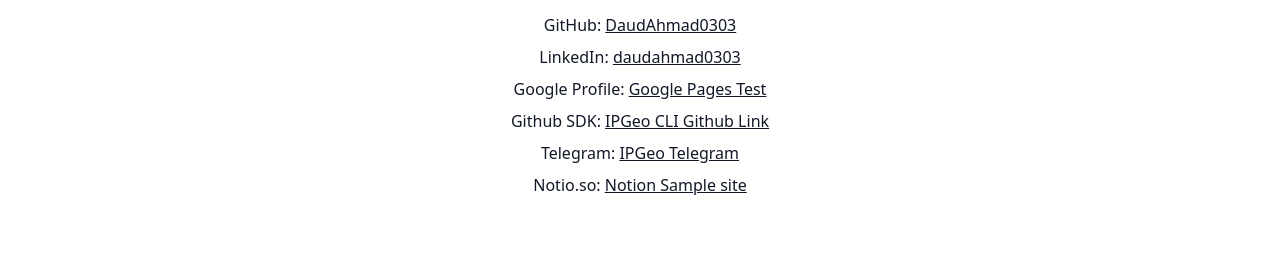
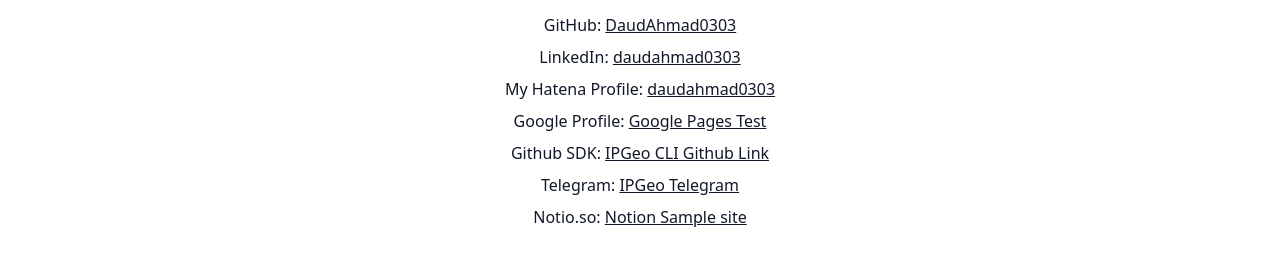
Before and after one commit to DaudAhmad0303/portfolio-site, a plain HTML site: page contact.html in a window 1280 px wide. Shown: the part 238-502 px from the top of the page. Drawn offline with nearby package versions, Linux system fonts and the light colour scheme.

Commit message:
added hatena profile linke

```diff
--- a/contact.html
+++ b/contact.html
@@ -9,6 +9,7 @@
     <script src="https://unpkg.com/alpinejs" defer></script>
 
     <link rel="stylesheet" href="assets/css/custom.css">
+    <link rel="canonical" href="https://daudahmad.com/contact.html">
 </head>
 <body class="bg-white dark:bg-gray-950 text-gray-900 dark:text-gray-100">
 <header class="border-b dark:border-gray-800">
@@ -35,6 +36,7 @@
 
     <p class="mb-2">GitHub: <a class="underline" href="https://github.com/DaudAhmad0303">DaudAhmad0303</a></p>
     <p class="mb-2">LinkedIn: <a class="underline" href="https://linkedin.com/in/daudahmad0303/">daudahmad0303</a></p>
+    <p class="mb-2">My Hatena Profile: <a class="underline" href="https://b.hatena.ne.jp/daud-ahmad-jfreaks/bookmark">daudahmad0303</a></p>
     <p class="mb-2">Google Profile: <a class="underline" href="https://sites.google.com/view/david-tan/home">Google Pages Test</a></p>
     <p class="mb-2">Github SDK: <a class="underline" href="https://github.com/IPGeolocation/cli">IPGeo CLI Github Link</a></p>
     <p class="mb-2">Telegram: <a class="underline" href="https://t.me/s/ipgeolocationio">IPGeo Telegram</a></p>
```
